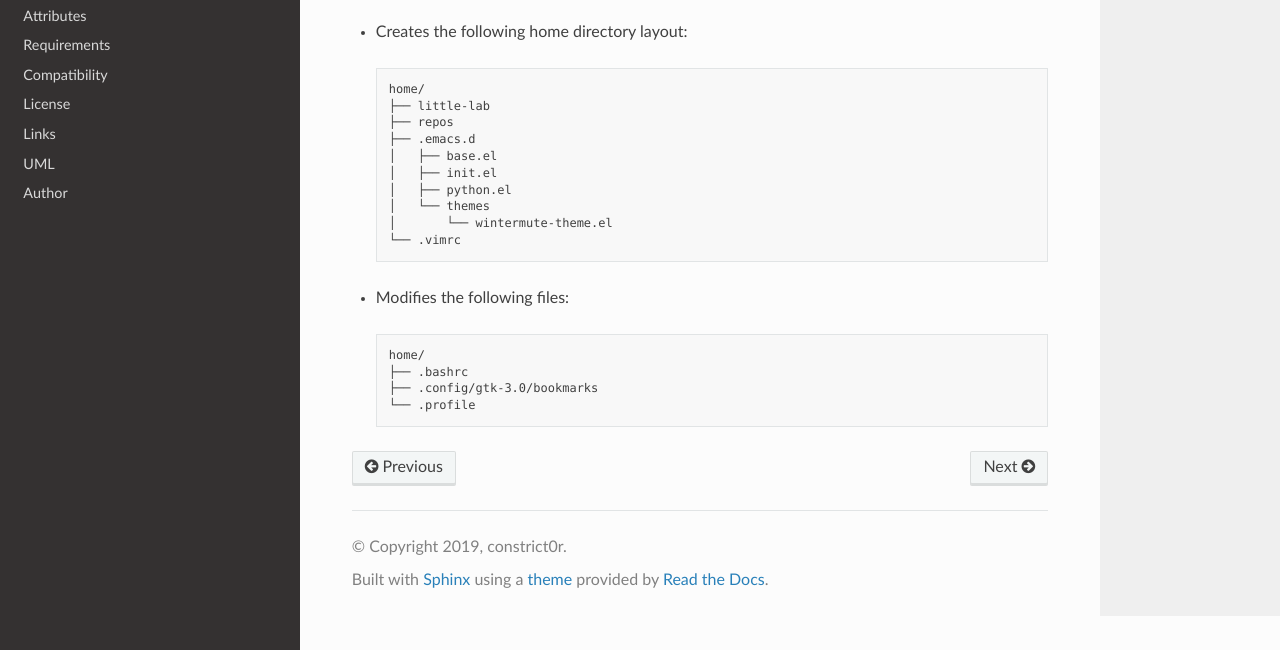
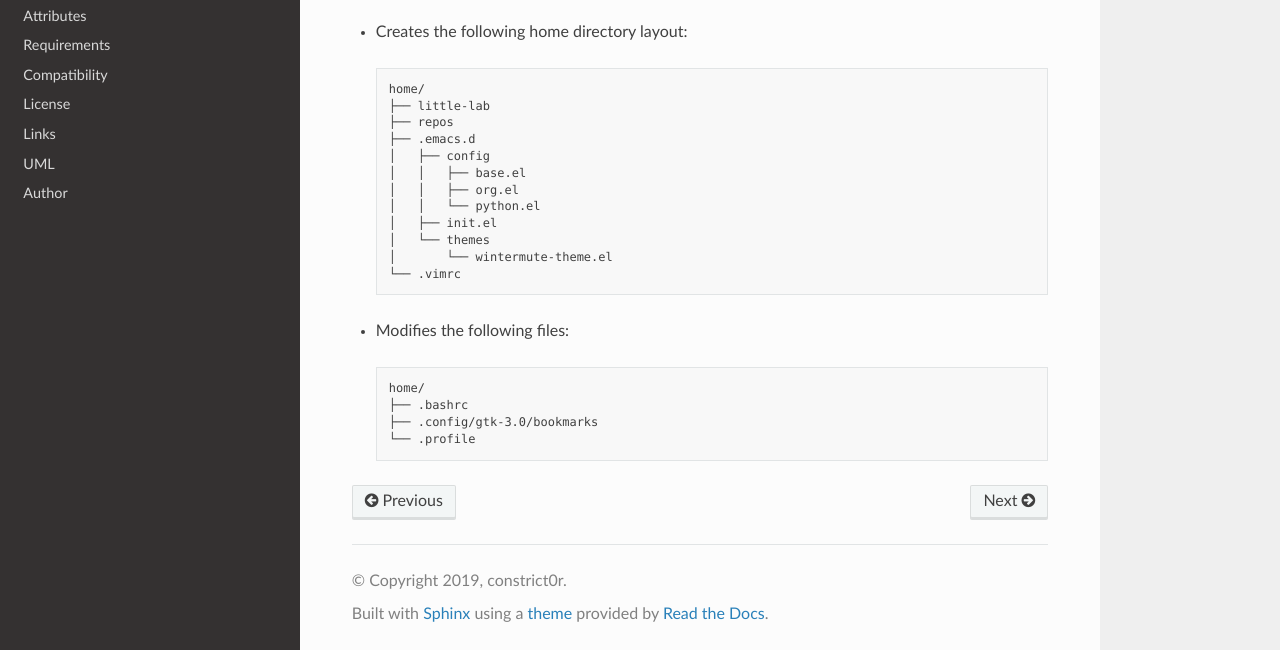
Before and after one commit to constrict0r/madvillain, a Sphinx documentation site: the page built from docs/source/description.rst, in a window 1280 px wide and 900 px high, scrolled down 2114 px, cut to the strip 250-900 px from the top of the window. Built offline with Sphinx 7.4.7 and the Read the Docs theme 2.0.0, drawn with Linux system fonts in a browser that asks for light colours.

Commit message:
Updates created tree view

```diff
--- a/README.rst
+++ b/README.rst
@@ -444,9 +444,11 @@ By default this role applies the following configuration:
       ├── little-lab
       ├── repos
       ├── .emacs.d
-      │   ├── base.el
+      │   ├── config
+      │   │   ├── base.el
+      │   │   ├── org.el
+      │   │   └── python.el
       │   ├── init.el
-      │   ├── python.el
       │   └── themes
       │       └── wintermute-theme.el
       └── .vimrc
--- a/docs/source/description.rst
+++ b/docs/source/description.rst
@@ -83,9 +83,11 @@ By default this role applies the following configuration:
   ├── little-lab
   ├── repos
   ├── .emacs.d
-  │   ├── base.el
+  │   ├── config
+  │   │   ├── base.el
+  │   │   ├── org.el
+  │   │   └── python.el
   │   ├── init.el
-  │   ├── python.el
   │   └── themes
   │       └── wintermute-theme.el
   └── .vimrc
```
